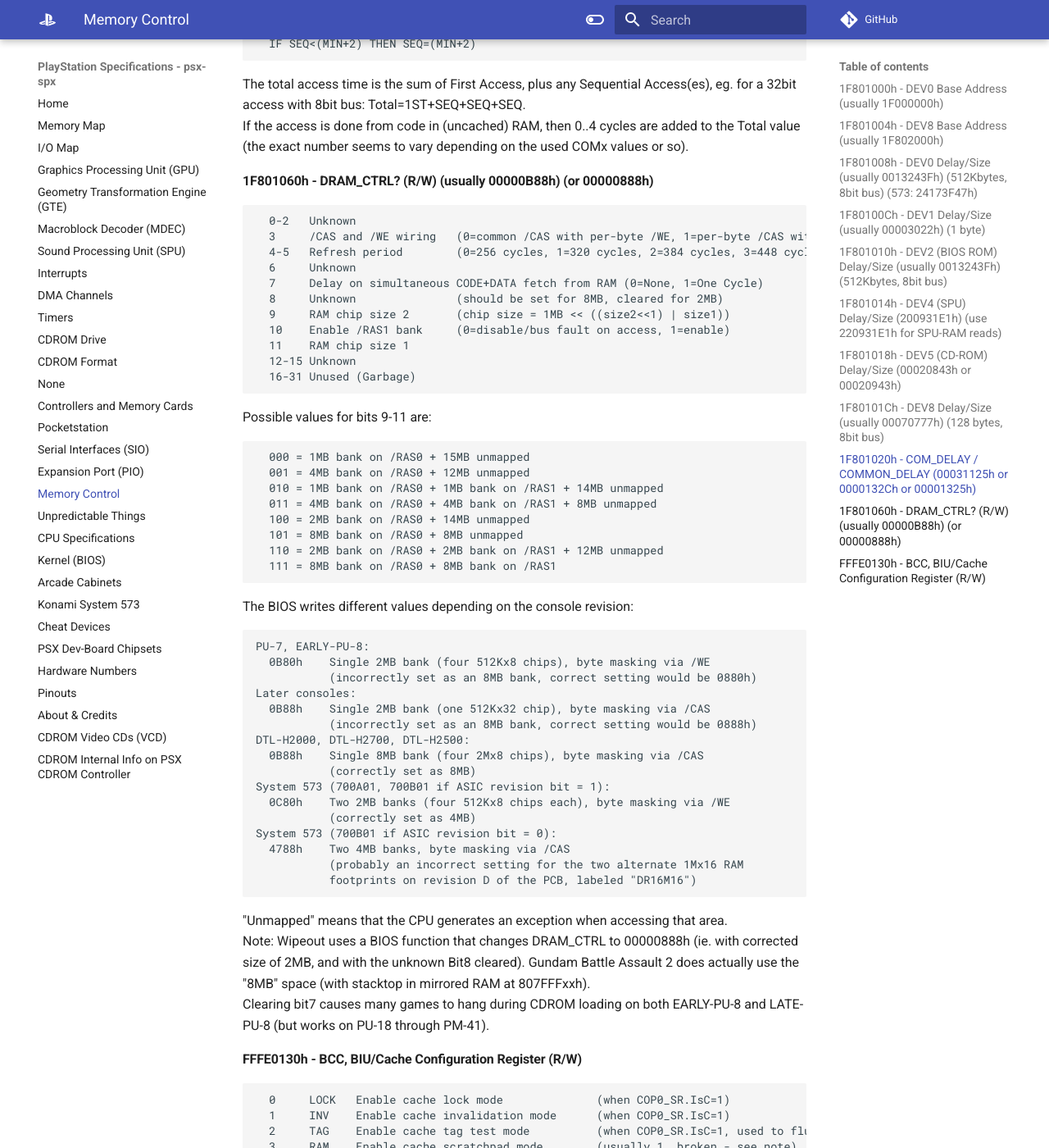
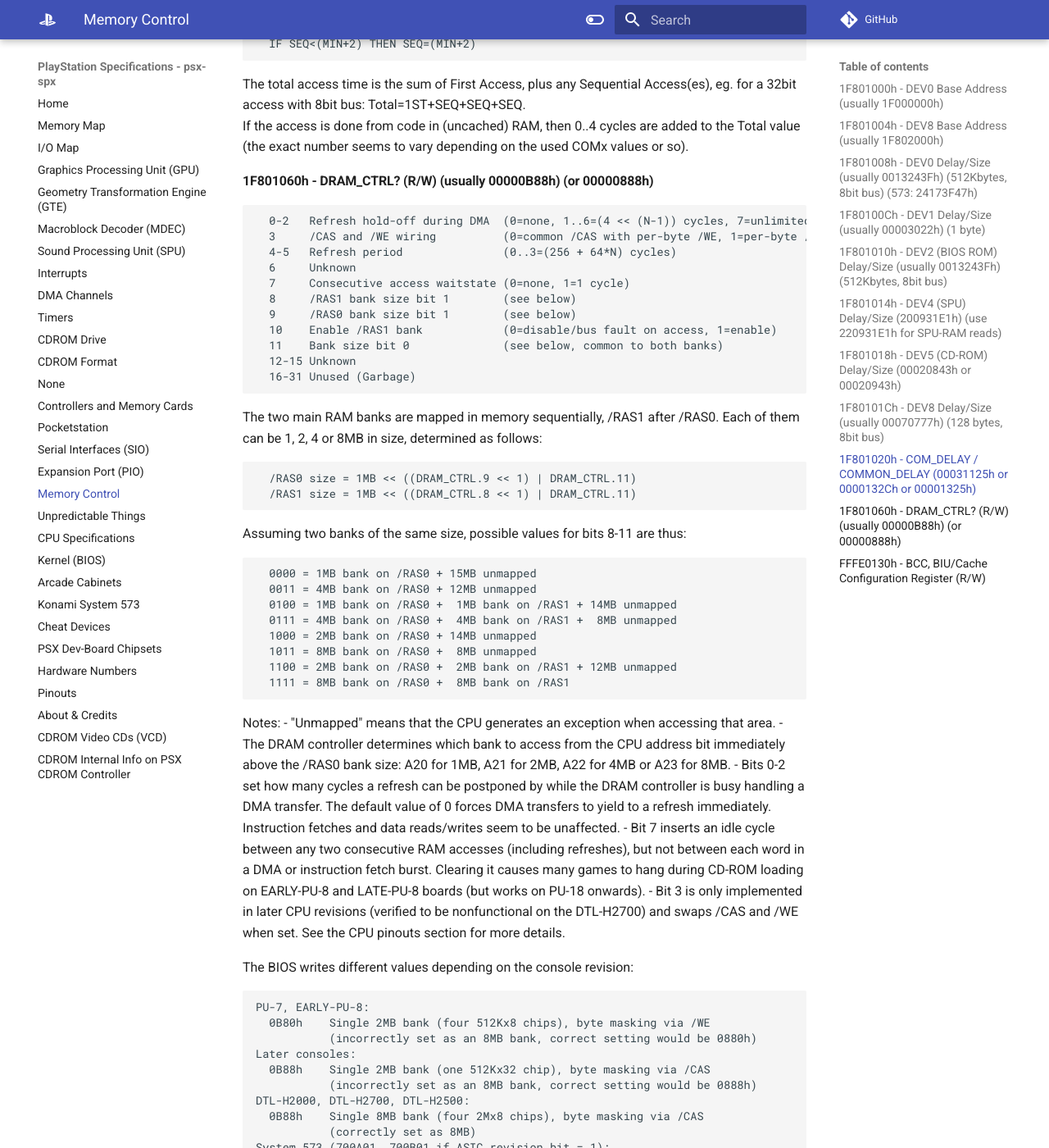
Before and after one commit to psx-spx/psx-spx.github.io, an MkDocs documentation site: the page built from docs/memorycontrol.md, in a window 1280 px wide and 1400 px high, scrolled down 3287 px. Shown: the whole window at 82% size. Built offline with MkDocs 1.6.1 and Material for MkDocs 9.7.7, drawn with Linux system fonts in a browser that asks for light colours; comment, search, counter and statistics services are not loaded; some of the changed text lies outside the part shown.

Commit message:
Add reverse engineered DRAM_CTRL info, update CPU pinout (#125)

````diff
--- a/docs/memorycontrol.md
+++ b/docs/memorycontrol.md
@@ -151,30 +151,56 @@
 
 #### 1F801060h - DRAM\_CTRL? (R/W) (usually 00000B88h) (or 00000888h)
 ```
-  0-2   Unknown
-  3     /CAS and /WE wiring   (0=common /CAS with per-byte /WE, 1=per-byte /CAS with common /WE)
-  4-5   Refresh period        (0=256 cycles, 1=320 cycles, 2=384 cycles, 3=448 cycles)
+  0-2   Refresh hold-off during DMA  (0=none, 1..6=(4 << (N-1)) cycles, 7=unlimited)
+  3     /CAS and /WE wiring          (0=common /CAS with per-byte /WE, 1=per-byte /CAS with common /WE)
+  4-5   Refresh period               (0..3=(256 + 64*N) cycles)
   6     Unknown
-  7     Delay on simultaneous CODE+DATA fetch from RAM (0=None, 1=One Cycle)
-  8     Unknown               (should be set for 8MB, cleared for 2MB)
-  9     RAM chip size 2       (chip size = 1MB << ((size2<<1) | size1))
-  10    Enable /RAS1 bank     (0=disable/bus fault on access, 1=enable)
-  11    RAM chip size 1
+  7     Consecutive access waitstate (0=none, 1=1 cycle)
+  8     /RAS1 bank size bit 1        (see below)
+  9     /RAS0 bank size bit 1        (see below)
+  10    Enable /RAS1 bank            (0=disable/bus fault on access, 1=enable)
+  11    Bank size bit 0              (see below, common to both banks)
   12-15 Unknown
   16-31 Unused (Garbage)
 ```
-Possible values for bits 9-11 are:<br/>
+
+The two main RAM banks are mapped in memory sequentially, /RAS1 after /RAS0.
+Each of them can be 1, 2, 4 or 8MB in size, determined as follows:
 ```
-  000 = 1MB bank on /RAS0 + 15MB unmapped
-  001 = 4MB bank on /RAS0 + 12MB unmapped
-  010 = 1MB bank on /RAS0 + 1MB bank on /RAS1 + 14MB unmapped
-  011 = 4MB bank on /RAS0 + 4MB bank on /RAS1 + 8MB unmapped
-  100 = 2MB bank on /RAS0 + 14MB unmapped
-  101 = 8MB bank on /RAS0 + 8MB unmapped
-  110 = 2MB bank on /RAS0 + 2MB bank on /RAS1 + 12MB unmapped
-  111 = 8MB bank on /RAS0 + 8MB bank on /RAS1
+  /RAS0 size = 1MB << ((DRAM_CTRL.9 << 1) | DRAM_CTRL.11)
+  /RAS1 size = 1MB << ((DRAM_CTRL.8 << 1) | DRAM_CTRL.11)
 ```
-The BIOS writes different values depending on the console revision:<br/>
+
+Assuming two banks of the same size, possible values for bits 8-11 are thus:
+```
+  0000 = 1MB bank on /RAS0 + 15MB unmapped
+  0011 = 4MB bank on /RAS0 + 12MB unmapped
+  0100 = 1MB bank on /RAS0 +  1MB bank on /RAS1 + 14MB unmapped
+  0111 = 4MB bank on /RAS0 +  4MB bank on /RAS1 +  8MB unmapped
+  1000 = 2MB bank on /RAS0 + 14MB unmapped
+  1011 = 8MB bank on /RAS0 +  8MB unmapped
+  1100 = 2MB bank on /RAS0 +  2MB bank on /RAS1 + 12MB unmapped
+  1111 = 8MB bank on /RAS0 +  8MB bank on /RAS1
+```
+
+Notes:
+- "Unmapped" means that the CPU generates an exception when accessing that area.
+- The DRAM controller determines which bank to access from the CPU address bit
+  immediately above the /RAS0 bank size: A20 for 1MB, A21 for 2MB, A22 for 4MB
+  or A23 for 8MB.
+- Bits 0-2 set how many cycles a refresh can be postponed by while the DRAM
+  controller is busy handling a DMA transfer. The default value of 0 forces DMA
+  transfers to yield to a refresh immediately. Instruction fetches and data
+  reads/writes seem to be unaffected.
+- Bit 7 inserts an idle cycle between any two consecutive RAM accesses
+  (including refreshes), but not between each word in a DMA or instruction fetch
+  burst. Clearing it causes many games to hang during CD-ROM loading on
+  EARLY-PU-8 and LATE-PU-8 boards (but works on PU-18 onwards).
+- Bit 3 is only implemented in later CPU revisions (verified to be nonfunctional
+  on the DTL-H2700) and swaps /CAS and /WE when set. See the CPU pinouts section
+  for more details.
+
+The BIOS writes different values depending on the console revision:
 ```
 PU-7, EARLY-PU-8:
   0B80h    Single 2MB bank (four 512Kx8 chips), byte masking via /WE
@@ -193,13 +219,13 @@
            (probably an incorrect setting for the two alternate 1Mx16 RAM
            footprints on revision D of the PCB, labeled "DR16M16")
 ```
-"Unmapped" means that the CPU generates an exception when accessing that area.<br/>
-Note: Wipeout uses a BIOS function that changes DRAM\_CTRL to 00000888h (ie.
-with corrected size of 2MB, and with the unknown Bit8 cleared). Gundam Battle
-Assault 2 does actually use the "8MB" space (with stacktop in mirrored RAM at
-807FFFxxh).<br/>
-Clearing bit7 causes many games to hang during CDROM loading on both EARLY-PU-8
-and LATE-PU-8 (but works on PU-18 through PM-41).<br/>
+
+Several retail games (Puzzle Bobble, Gundam Battle Assault 2, likely more) and
+homebrew (the FreePSXBoot BIOS shell exploit) are known to rely on the three
+accidental "mirrors" created by the BIOS incorrectly configuring the DRAM
+controller for an 8MB bank instead of 2MB; this sometimes happens due to
+developers forgetting to move the stack down from 807FFFxxh to 801FFFxxh.
+Wipeout uses the SetMem() BIOS function to shrink the bank size to 2MB.
 
 #### FFFE0130h - BCC, BIU/Cache Configuration Register (R/W)
 ```
````
Also changed, not shown: docs/kernelbios.md (+12 -4 lines), docs/pinouts.md (+64 -57 lines).
